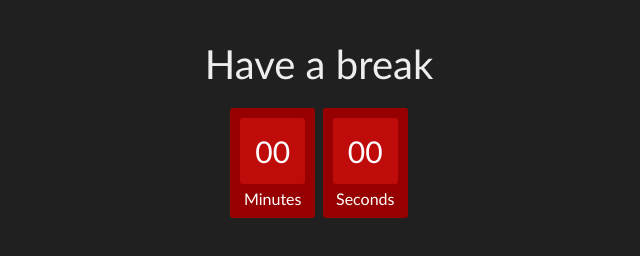
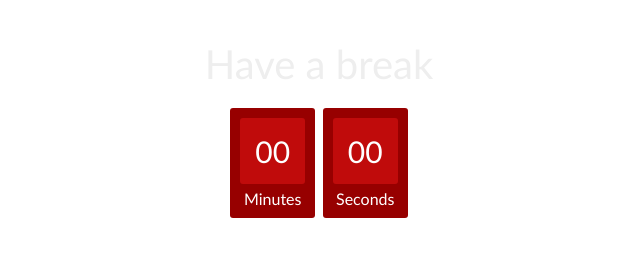
Before and after one commit to whiteswift/pomodoro-pwa, a plain HTML site: page index.html in a window 1280 px wide. Shown: the whole page, without its empty margins (321-961 px from the left). Drawn offline with Linux system fonts and the light colour scheme.

Commit message:
manifest, css changes

```diff
--- a/index.html
+++ b/index.html
@@ -1,10 +1,10 @@
 <html>
 
 <head>
+  <link rel='stylesheet' type='text/css' href='main.css' />
     <style>
         body {
             text-align: center;
-            background: #202020;
             font-family: gill sans;
             font-weight: 100;
         }
@@ -38,17 +38,31 @@
             border-radius: 3px;
             background: #c00b0b;
             display: inline-block;
+            /*width: 25%;
+            background: red;
+            border-radius: 100%;
+            height: 75%;*/
         }
 
         .smalltext {
             padding-top: 5px;
             font-size: 16px;
         }
+
+        #clock-container {
+          width: 100%;
+        }
+
+        #clockdiv div{
+
+        }
     </style>
 </head>
 
 <body>
     <h1 id='status'>Do Work</h1>
+    <div id='clock-container'>
+
       <div id="clockdiv">
           <!-- <div>
               <span class="days"></span>
@@ -66,6 +80,8 @@
               <span class="seconds"></span>
               <div class="smalltext">Seconds</div>
           </div>
+      </div>
+
     </div>
 <script>
 function getTimeRemaining(endtime) {
```
Also changed, not shown: README.md. Lines whose indentation alone changed are shown as unchanged.
